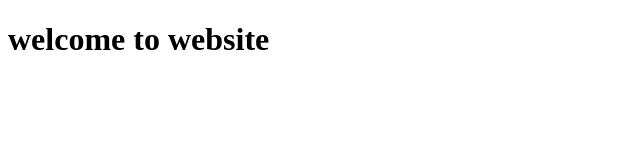
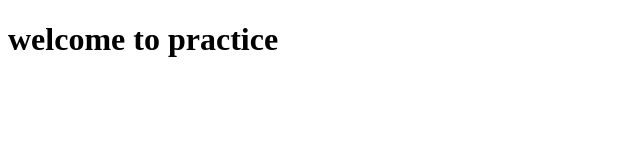
Before and after one commit to neopetz/prac, a plain HTML site: page home.html in a window 1280 px wide. Shown: the full height of the page, 0-640 px from the left. Drawn offline with Linux system fonts and the light colour scheme.

Commit message:
change home

```diff
--- a/home.html
+++ b/home.html
@@ -6,7 +6,7 @@
     <title>Practice lng</title>
 </head>
 <body>
-    <h1>welcome to website</h1>
+    <h1>welcome to practice</h1>
 
 </body>
 </html>
```
